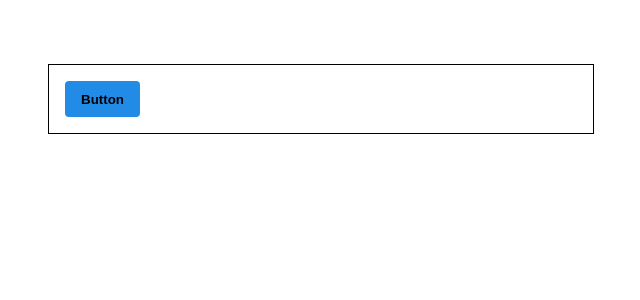
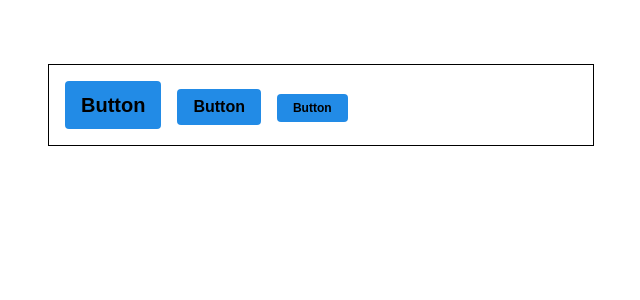
Before and after one commit to YunPC/component-styling, a React (Create React App) app in the folder styling-with-sass/: page / in a window 1280 px wide. Shown: the top 300 px of the page, without its empty margins (319-959 px from the left). Built offline with nearby package versions, Linux system fonts and the light colour scheme.

Commit message:
다양한 버튼 사이즈 적용(#1)

```diff
--- a/styling-with-sass/package.json
+++ b/styling-with-sass/package.json
@@ -6,6 +6,7 @@
     "@testing-library/jest-dom": "^5.14.1",
     "@testing-library/react": "^11.2.7",
     "@testing-library/user-event": "^12.8.3",
+    "classnames": "^2.3.1",
     "react": "^17.0.2",
     "react-dom": "^17.0.2",
     "react-scripts": "4.0.3",
--- a/styling-with-sass/src/App.js
+++ b/styling-with-sass/src/App.js
@@ -5,7 +5,9 @@
   return (
     <div className="App">
       <div className="buttons">
+        <Button size="large">Button</Button>
         <Button>Button</Button>
+        <Button size="small">Button</Button>
       </div>
     </div>
   )
--- a/styling-with-sass/src/components/Button.js
+++ b/styling-with-sass/src/components/Button.js
@@ -1,8 +1,14 @@
 import React from 'react'
+import classNames from 'classnames'
 import './Button.scss'
 
-function Button({ children }) {
-  return <button className="Button">{children}</button>
+// large, medium, small
+function Button({ children, size }) {
+  return <button className={classNames('Button', size)}>{children}</button>
+}
+
+Button.defaultProps = {
+  size: 'medium',
 }
 
 export default Button
--- a/styling-with-sass/src/components/Button.scss
+++ b/styling-with-sass/src/components/Button.scss
@@ -11,9 +11,23 @@
   cursor: pointer;
   background: $blue;
 
-  height: 2.25rem;
   padding-left: 1rem;
   padding-right: 1rem;
+
+  &.large {
+    height: 3rem;
+    font-size: 1.25rem;
+  }
+
+  &.medium {
+    height: 2.25rem;
+    font-size: 1rem;
+  }
+
+  &.small {
+    height: 1.75rem;
+    font-size: 0.75rem;
+  }
 
   &:hover {
     background: lighten($color: $blue, $amount: 10%);
@@ -21,4 +35,7 @@
   &:active {
     background: darken($color: $blue, $amount: 10%);
   }
+  & + & {
+    margin-left: 1rem;
+  }
 }
```
Also changed, not shown: 1 other file (tests, documents, lock files or other folders).
